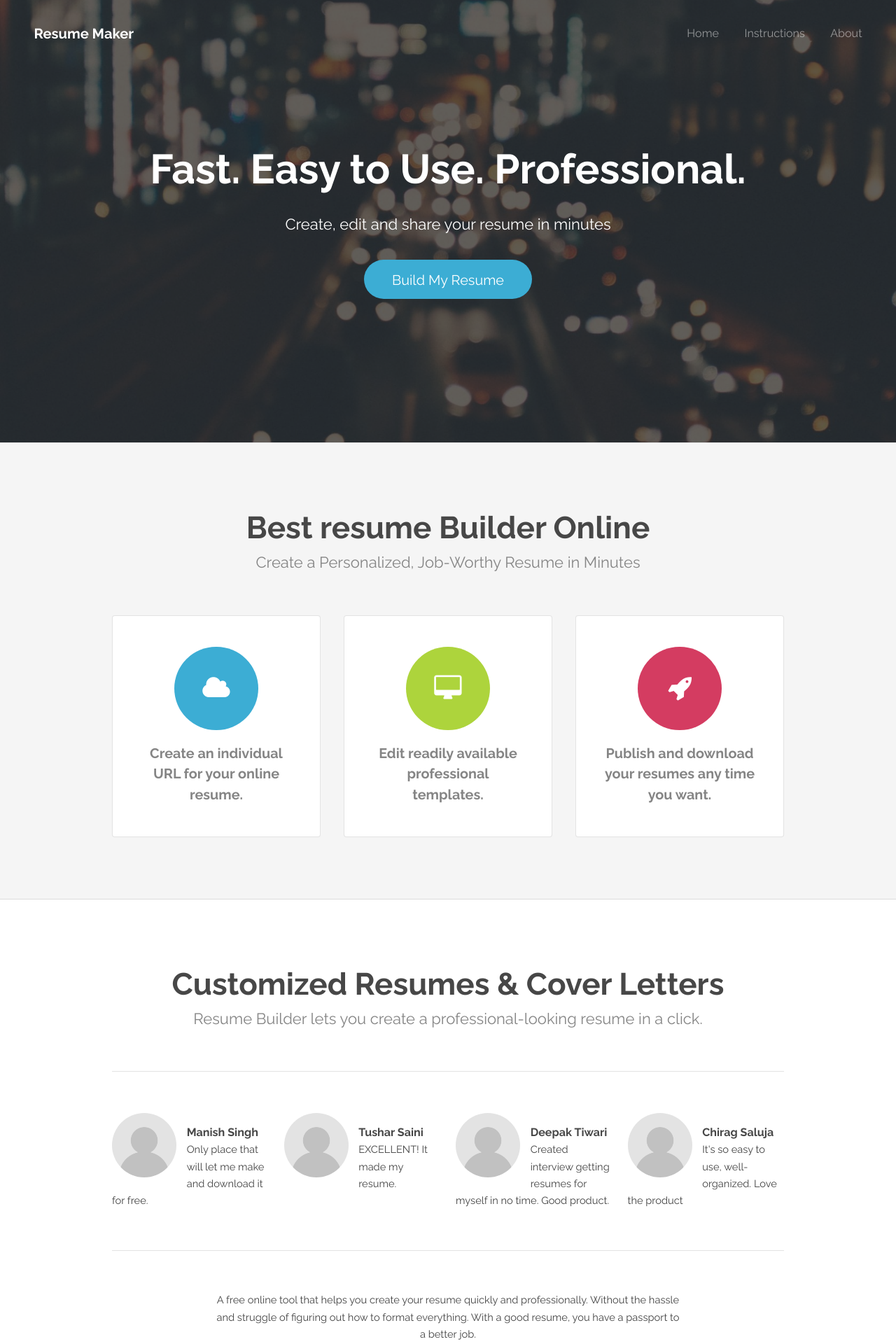
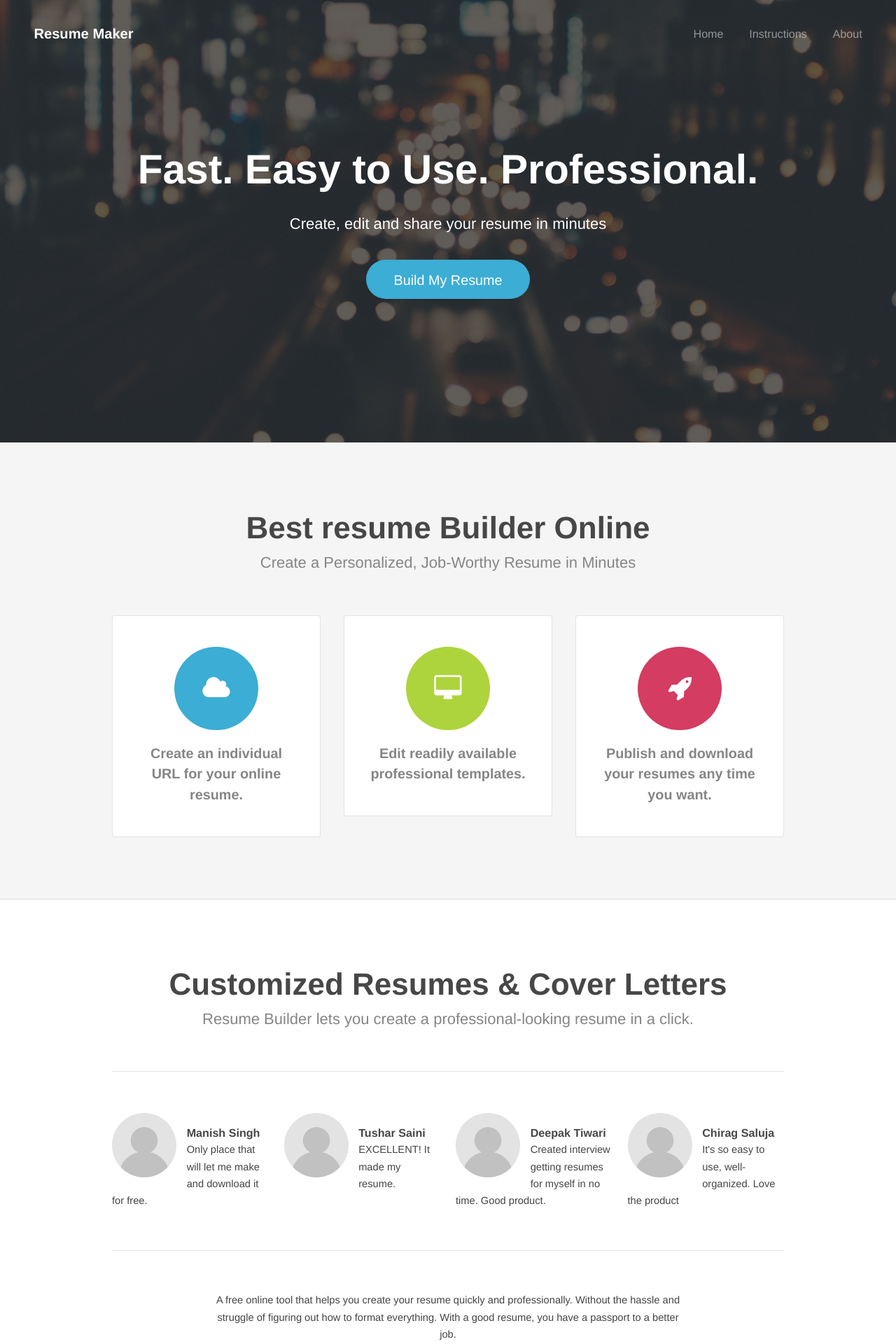
Before and after one commit to iamkaushal/resume-maker, a Flask app: page / in a window 1280 px wide. Shown: the top 1920 px of the page at 70% size. Run offline with Flask 2, Linux system fonts and the light colour scheme.

Commit message:
updated css

```diff
--- a/static/css/style.css
+++ b/static/css/style.css
@@ -1,6 +1,6 @@
 @charset "UTF-8";
 @import url(/static/css/font-awesome.min.css);
-@import url(http://fonts.googleapis.com/css?family=Raleway:700,400);
+@import url(fonts.googleapis.com/css?family=Raleway:700,400);
 
 /*
 	Transit by TEMPLATED
```
